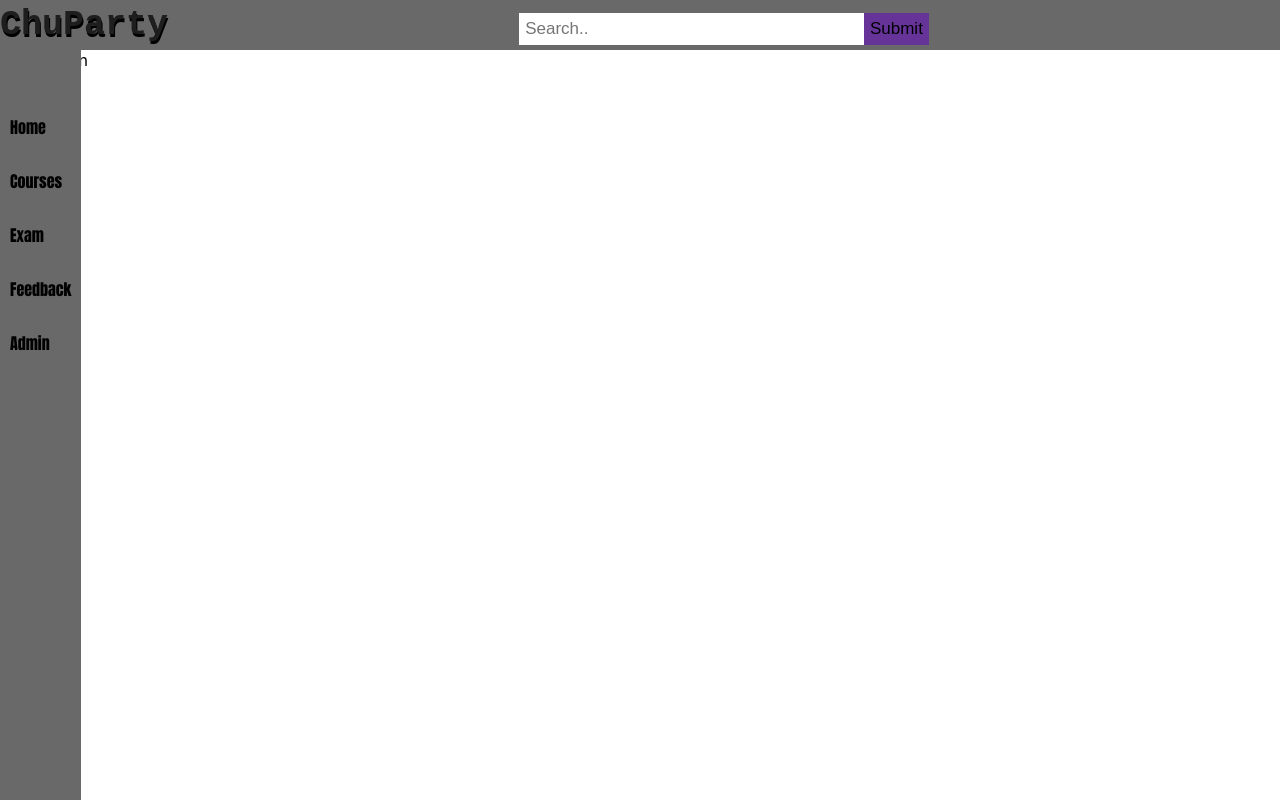
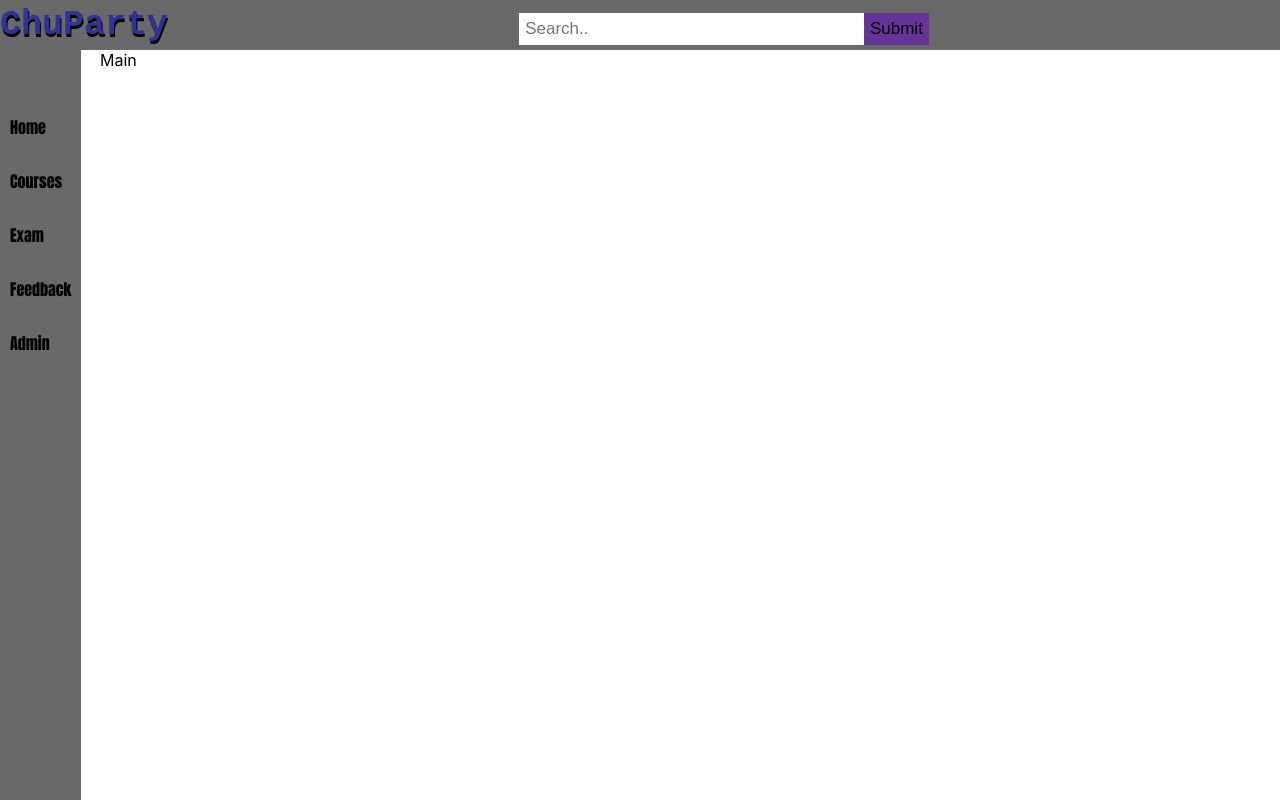
Before and after one commit to InbarCha/ChuParty, a React (Create React App) app in the folder Chuparty_project/frontend/: page / in a window 1280 px wide. Built offline with nearby package versions, Linux system fonts and the light colour scheme.

Commit message:
constant spacing (px instead of vw)

```diff
--- a/Chuparty_project/frontend/src/App.css
+++ b/Chuparty_project/frontend/src/App.css
@@ -14,6 +14,10 @@
   color: rgba(30, 30, 30, 1);
   text-shadow: black 1px 3px;
 
+}
+
+.title span{
+  color: rgb(50, 50, 150);
 }
 
 .sidebar {
@@ -58,5 +62,5 @@
 }
 
 #content_container{
-  margin-left: 4vw;
+  margin-left: 100px;
 }
```
